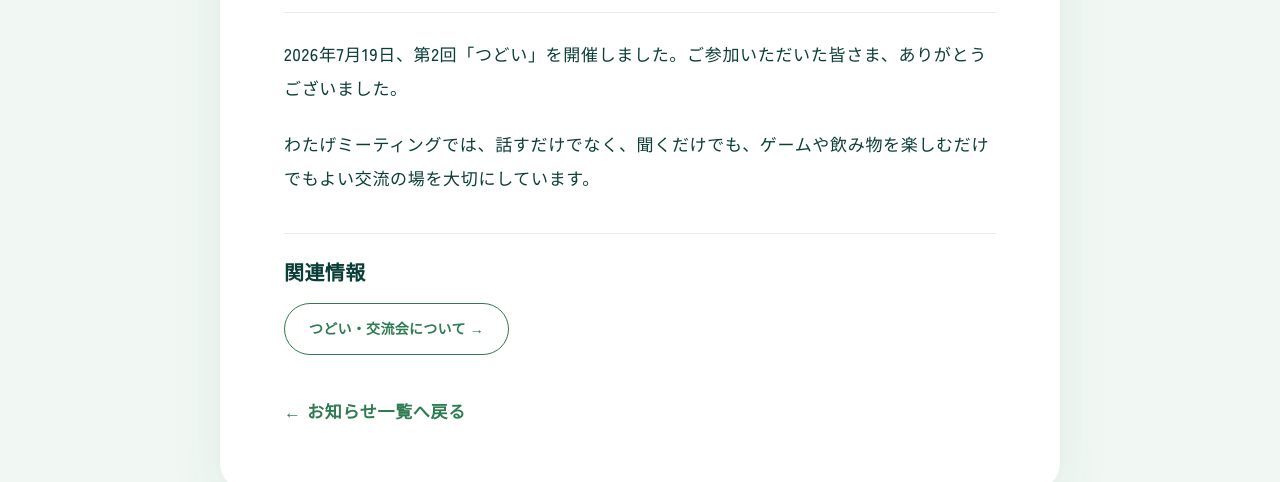
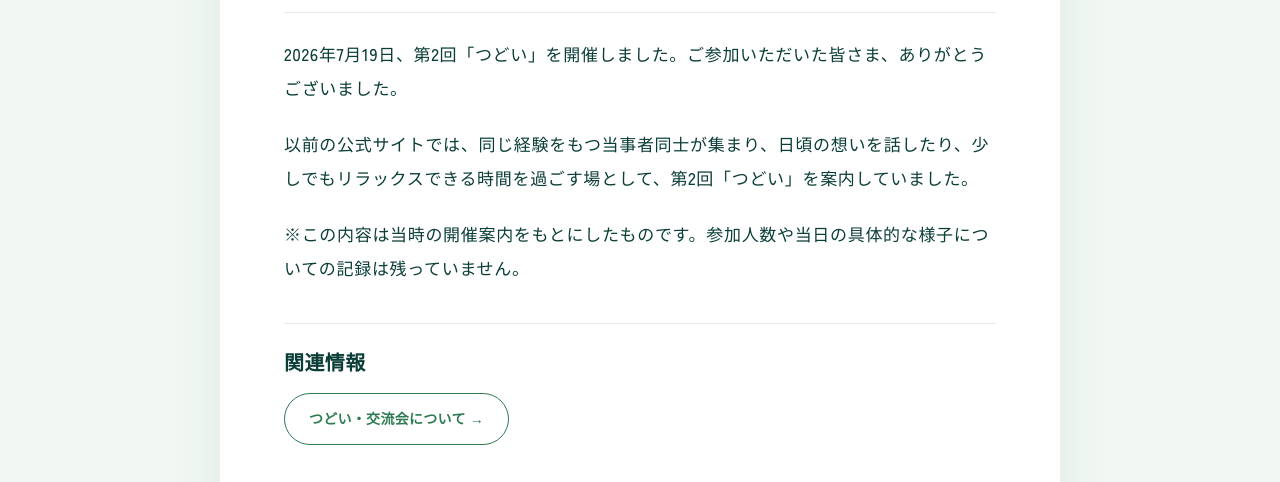
Before and after one commit to watage-meeting/watage-meeting.github.io, a plain HTML site: page news-2026-07-19.html in a window 1280 px wide. Shown: the part 596-1078 px from the top of the page. Drawn offline with Linux system fonts and the light colour scheme; a web font is replaced by a local one.

Commit message:
Restore archived description of second gathering without inventing outcomes

```diff
--- a/news-2026-07-19.html
+++ b/news-2026-07-19.html
@@ -68,7 +68,8 @@
             <h1 class="news-detail-title">第2回「つどい」を開催しました！ご参加いただいた皆さま、ありがとうございました！</h1>
             <div class="news-detail-body">
               <p>2026年7月19日、第2回「つどい」を開催しました。ご参加いただいた皆さま、ありがとうございました。</p>
-              <p>わたげミーティングでは、話すだけでなく、聞くだけでも、ゲームや飲み物を楽しむだけでもよい交流の場を大切にしています。</p>
+              <p>以前の公式サイトでは、同じ経験をもつ当事者同士が集まり、日頃の想いを話したり、少しでもリラックスできる時間を過ごす場として、第2回「つどい」を案内していました。</p>
+              <p>※この内容は当時の開催案内をもとにしたものです。参加人数や当日の具体的な様子についての記録は残っていません。</p>
             </div>
             <div class="news-detail-related">
               <h2>関連情報</h2>
```
